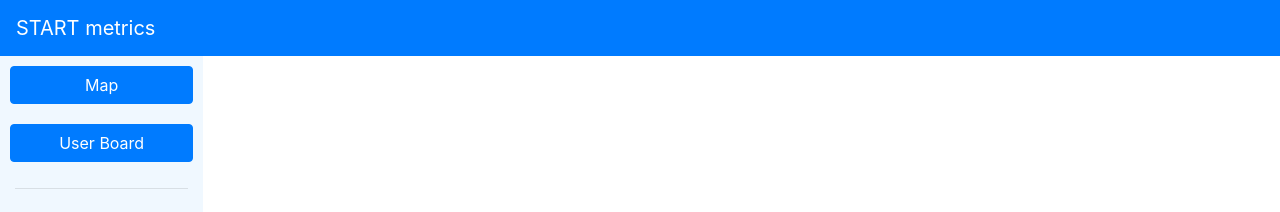
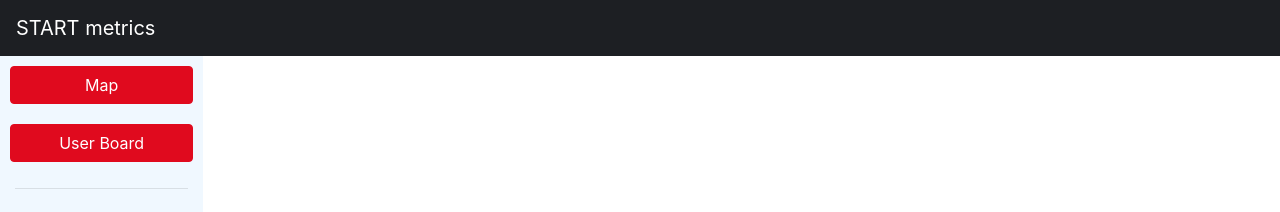
Before and after one commit to yuloskov/monitoring-system, a React (Create React App) app in the folder frontend/: page / in a window 1280 px wide. Shown: the top 212 px of the page. Built offline with nearby package versions, Linux system fonts and the light colour scheme; what react-widgets-moment would draw is missing.

Commit message:
Add custom theme

```diff
--- a/frontend/package.json
+++ b/frontend/package.json
@@ -9,6 +9,7 @@
     "@testing-library/user-event": "^7.1.2",
     "@wojtekmaj/react-timerange-picker": "^3.2.0",
     "bootstrap": "^4.6.0",
+    "node-sass": "^5.0.0",
     "plotly.js-basic-dist": "^1.58.4",
     "react": "^17.0.2",
     "react-bootstrap": "^1.5.2",
--- a/frontend/src/App.js
+++ b/frontend/src/App.js
@@ -6,7 +6,7 @@ import {
   Route,
   Link
 } from 'react-router-dom';
-import 'bootstrap/dist/css/bootstrap.min.css';
+import './theme.scss'
 
 
 import Map from './components/Map';
--- a/frontend/src/components/ControlPanel.js
+++ b/frontend/src/components/ControlPanel.js
@@ -15,15 +15,15 @@ function ControlPanel({ start, end, setEnd }) {
   return (
     <>
       <div className="panel">
-        <Container>
+        <Container bg='primary'>
           <Row style={{padding: '10px'}}>
             <Link to="/map" style={{width: '100%'}}>
-              <Button block>Map</Button>
+              <Button block variant='secondary'>Map</Button>
             </Link>
           </Row>
           <Row style={{padding: '10px'}}>
             <Link to="/user_board" style={{width: '100%'}}>
-              <Button block>User Board</Button>
+              <Button block variant='secondary'>User Board</Button>
             </Link>
           </Row>
 
--- a/frontend/src/components/Map.js
+++ b/frontend/src/components/Map.js
@@ -136,8 +136,6 @@ export default function({ start, end }) {
             center: [50, 50],
             zoom: 4,
           }}
-          width={mapContainer.width}
-          height={mapContainer.height}
           instanceRef={(map) => setMap(map)}
         >
           <ConnectedColorClusterer></ConnectedColorClusterer>
--- /dev/null
+++ b/frontend/src/theme.scss
@@ -0,0 +1,8 @@
+// change the theme
+$theme-colors: (
+  "primary": #1d1f23,
+  "secondary": #e00a1e
+);
+
+// Import Bootstrap and its default variables
+@import '~bootstrap/scss/bootstrap';
```
Also changed, not shown: 1 other file (tests, documents, lock files or other folders).
